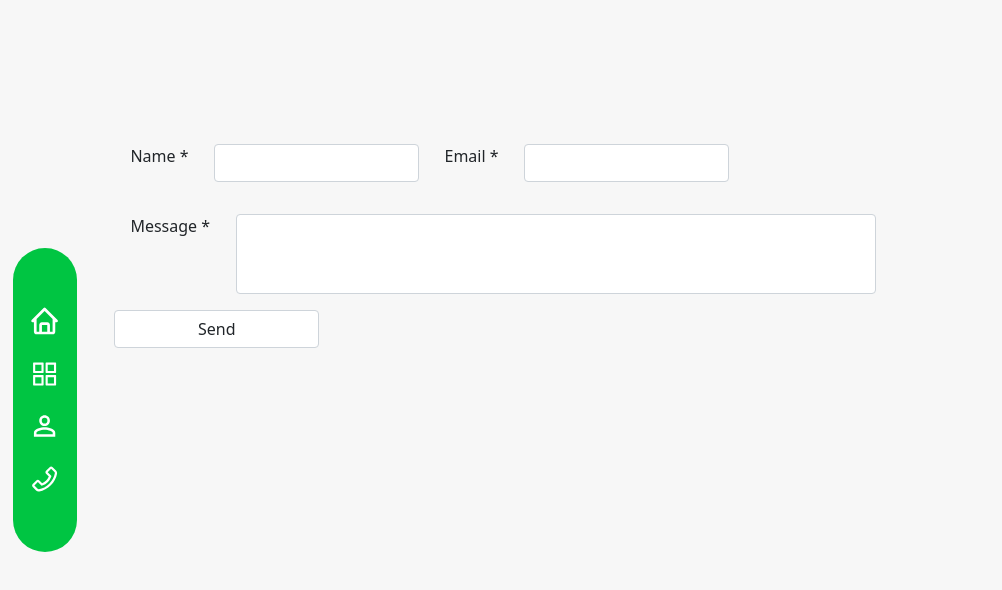
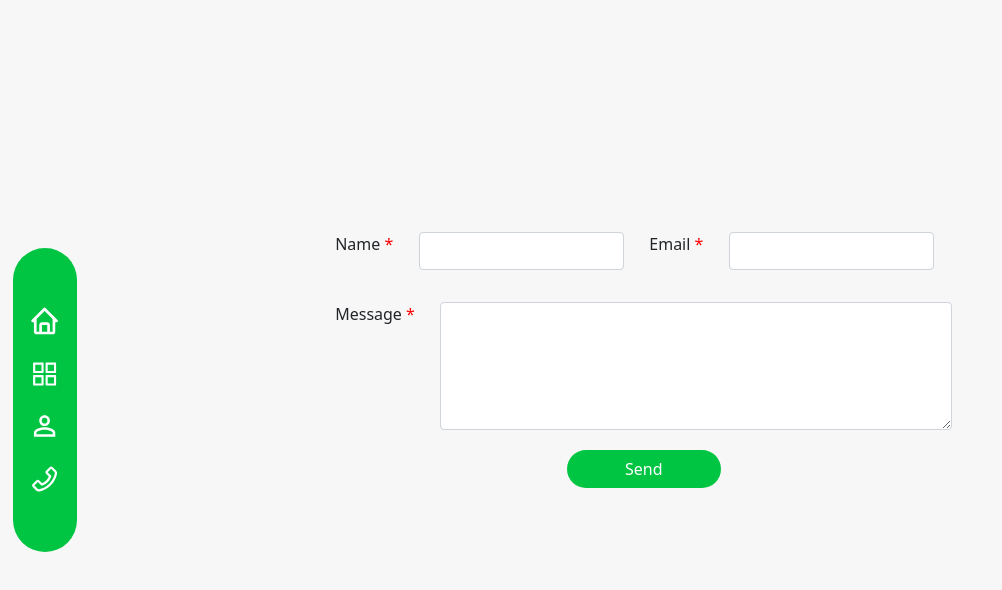
Before and after one commit to elilogbro/portfolio-rails, a React (Create React App) app in the folder client/: page /contact in a window 1280 px wide. Shown: the top 590 px of the page, without its empty margins (0-1002 px from the left). Built offline with nearby package versions, Linux system fonts and the light colour scheme.

Commit message:
completed ContactInfo styling on web

```diff
--- a/client/src/components/ContactInfo.js
+++ b/client/src/components/ContactInfo.js
@@ -5,8 +5,13 @@ import {
     Input,
     Row,
     Column,
-    MessageInput
+    MessageInput,
+    Button,
+    Required,
+    MsgContainer
 } from '../styles/ContactInfoStyles';
+import { AiFillExclamationCircle } from 'react-icons/ai';
+import { BsHandThumbsUp } from 'react-icons/bs';
 
 function ContactInfo() {
 
@@ -53,7 +58,7 @@ function ContactInfo() {
       <Container className="contact-form" onSubmit={sendEmail}>
         <Row>
             <Column>
-                <label>Name <span>*</span></label>
+                <label>Name <Required>*</Required></label>
                 <Input
                     type="text"
                     name="from_name"
@@ -63,7 +68,7 @@ function ContactInfo() {
                 />
             </Column>
             <Column>
-                <label>Email <span>*</span></label>
+                <label>Email <Required>*</Required></label>
                 <Input
                     type="email"
                     name="from_email"
@@ -74,7 +79,7 @@ function ContactInfo() {
             </Column>
         </Row>
         <Row>
-            <label>Message <span>*</span></label>
+            <label>Message <Required>*</Required></label>
             <MessageInput
                 type="text"
                 name="message"
@@ -83,10 +88,32 @@ function ContactInfo() {
                 onChange={handleFormChange}
             />
         </Row>
-        <Input type="submit" value="Send" />
+        <Button type="submit">Send</Button>
         {/* <div class="g-recaptcha" data-sitekey="6LcOSF4jAAAAAHJx88mdVNetu4rHhViMOuVOt6nR"></div> */}
-        {error && <Row>{error}</Row>}
-        {confirmation && <Row>{confirmation}</Row>}
+        {error &&
+            <MsgContainer>
+                <AiFillExclamationCircle
+                    style={{
+                        color: 'red',
+                        fontSize: '20px',
+                        marginRight: '0.5vw'
+                    }}
+                />
+                {error}
+            </MsgContainer>
+        }
+        {confirmation &&
+            <MsgContainer>
+                <BsHandThumbsUp
+                    style={{
+                        color: '#00e64d',
+                        fontSize: '18px',
+                        marginRight: '0.5vw'
+                    }}
+                />
+                {confirmation}
+            </MsgContainer>
+        }
       </Container>
     );
   }
--- a/client/src/styles/ContactInfoStyles.js
+++ b/client/src/styles/ContactInfoStyles.js
@@ -4,7 +4,11 @@ export const Container = styled.form`
     display: flex;
     flex-direction: column;
     height: 40vh;
-    margin-top: 16vh;
+    width: fit-content;
+    margin-top: 24vh;
+    margin-left: 16vw;
+    text-align: center;
+    justify-content: center;
 `;
 
 export const Input = styled.input`
@@ -29,9 +33,27 @@ export const Input = styled.input`
     }
 `;
 
-export const MessageInput = styled(Input)`
-    width: 50vw;
-    height: 10vh;
+export const MessageInput = styled.textarea`
+    width: 40vw;
+    height: 16vh;
+    padding: 6px 12px;
+    font-size: 16px;
+    font-weight: 400;
+    line-height: 1.5;
+    color: #212529;
+    background-color: #fff;
+    background-clip: padding-box;
+    border: 1px solid #ced4da;
+    appearance: none;
+    border-radius: 4px;
+    transition: border-color .15s ease-in-out,box-shadow .15s ease-in-out;
+    :focus{
+        color: #212529;
+        background-color: #fff;
+        border-color: #00C542;
+        outline: 0;
+        box-shadow: 0 0 0 0.25rem rgb(0 197 66 / 25%);
+    }
 `
 
 export const Row = styled.div`
@@ -45,3 +67,35 @@ export const Column = styled.div`
     display: flex;
     gap: 2vw;
 `;
+
+export const Button = styled.button`
+    outline: none;
+    cursor: pointer;
+    font-weight: 500;
+    border: 1px solid transparent;
+    border-radius: 1.5em;
+    height: ${props => props.mobile ? "5vh" : "fit-content"};
+    width: ${props => props.mobile ? "30vw" : "12vw"};
+    align-self: center;
+    font-size: ${props => props.mobile ? "1em" : "1em"};
+    color: #ffffff;
+    background-color: #00C542;
+    transition: background-color 0.2s ease-in-out 0s, opacity 0.2s ease-in-out 0s;
+    padding: ${props => props.mobile ? "1vw 1.5vw" : "0.5vw 1.5vw"};
+    :hover {
+        color: #ffffff;
+        background-color: #00e64d;
+    }
+    margin-top: ${props => props.modal ? "0.2em" : "0.5vh"};
+`;
+
+export const Required = styled.span`
+    color: red;
+`;
+
+export const MsgContainer = styled.div`
+    display: flex;
+    align-self: center;
+    margin-top: 2vh;
+    align-items: center;
+`;
```
